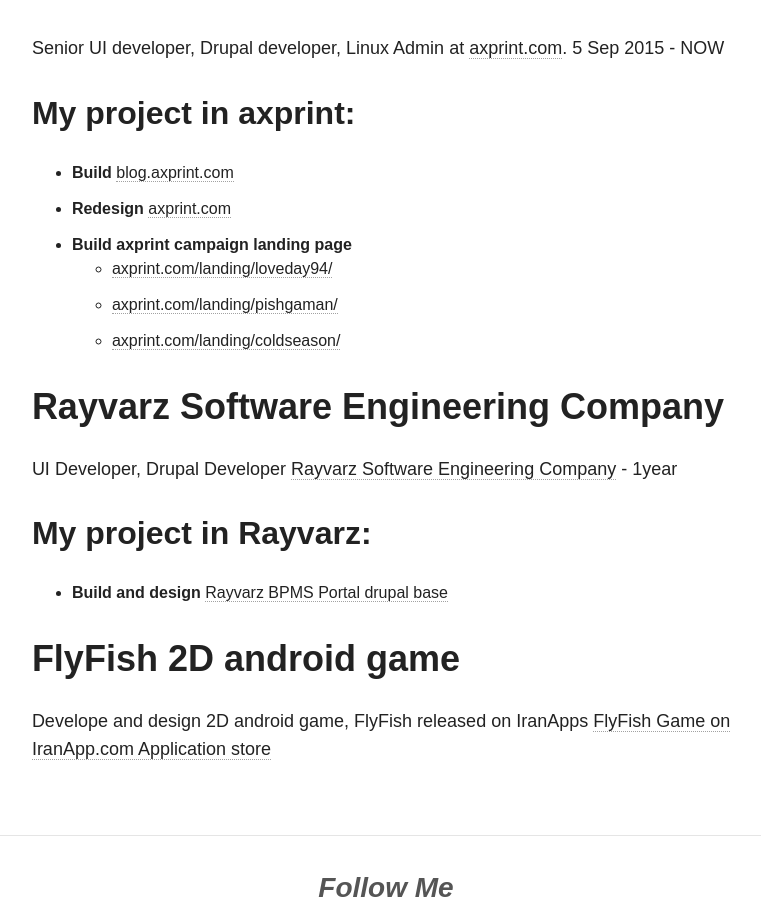
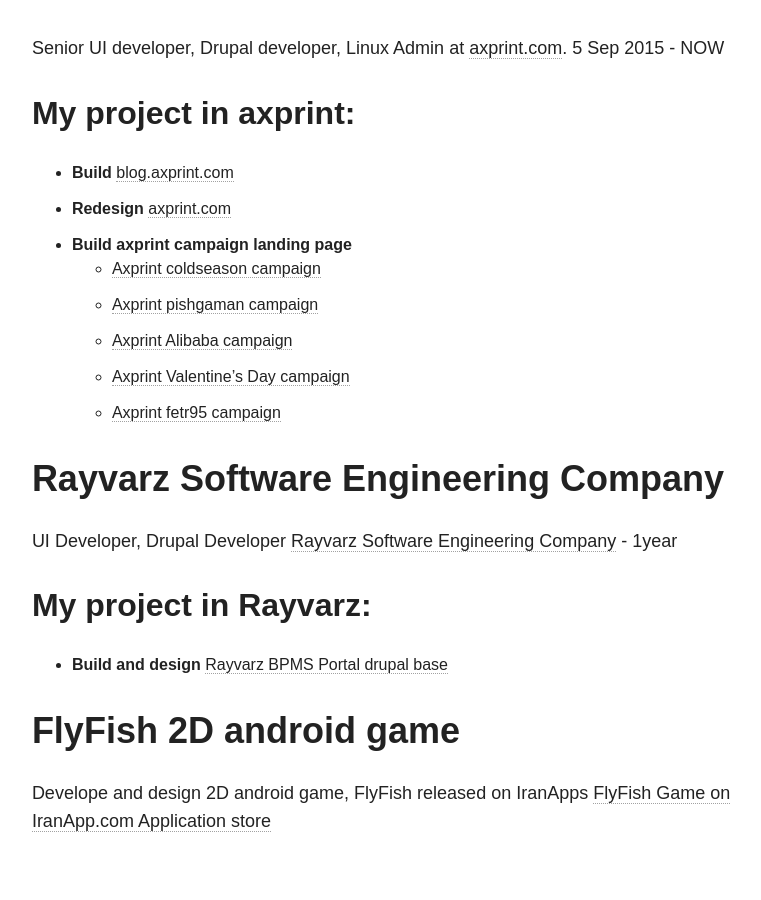
Before and after one commit to pooyagolchian/jekyll-theme, a Jekyll site: the page built from projects/index.md, in a window 1280 px wide and 900 px high, scrolled down 1099 px. Shown: the whole window, without its empty margins (254-1015 px from the left). Built offline with Jekyll 4.4.1, drawn with Linux system fonts in a browser that asks for light colours; nearby versions of some CDN libraries.

Commit message:
change and add project

```diff
--- a/projects/index.md
+++ b/projects/index.md
@@ -20,9 +20,11 @@
 * **Build** [blog.axprint.com](http://blog.axprint.com)
 * **Redesign** [axprint.com](http://axprint.com)
 * **Build axprint campaign landing page**
-    - [axprint.com/landing/loveday94/](http://axprint.com/landing/loveday94/)
-    - [axprint.com/landing/pishgaman/](http://axprint.com/landing/pishgaman/)
-    - [axprint.com/landing/coldseason/](http://axprint.com/landing/coldseason/)
+    - [Axprint coldseason campaign](http://axprint.com/landing/coldseason)
+    - [Axprint pishgaman campaign](http://axprint.com/landing/pishgaman)
+    - [Axprint Alibaba campaign](http://axprint.com/landing/alibaba)
+    - [Axprint Valentine's Day campaign](http://axprint.com/landing/loveday94)
+    - [Axprint fetr95 campaign](http://www.axprint.com/landing/fetr95/)
 
 # Rayvarz Software Engineering Company
 UI Developer, Drupal Developer [Rayvarz Software Engineering Company](http://rayvarz.com) - 1year
```
